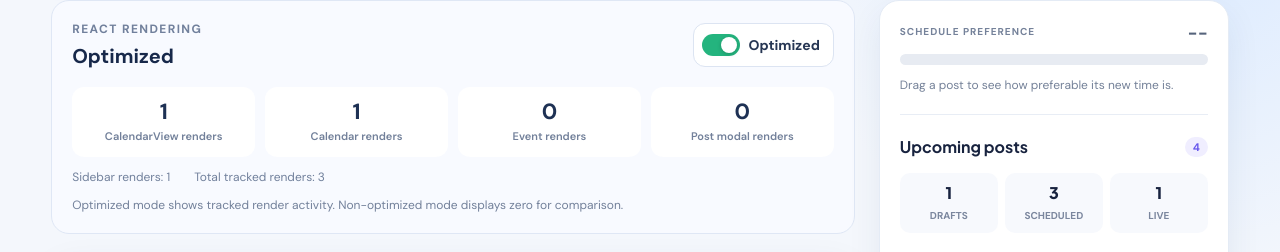
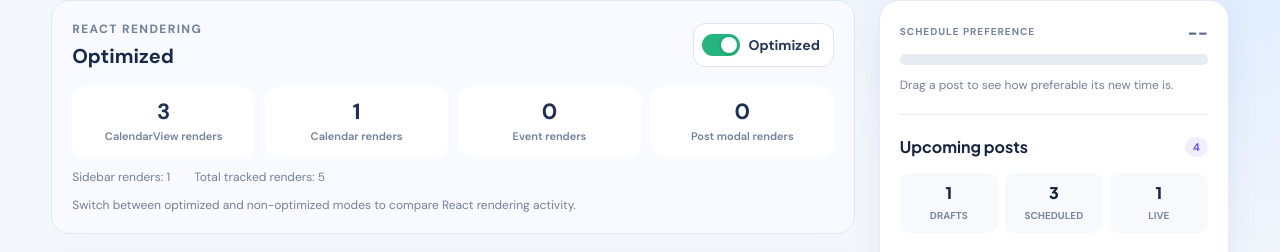
Before and after one commit to navyamhajan255-web/Full-Stack, a React (Vite) app in the folder exp 4/: page / in a window 1280 px wide. Shown: the part 100-352 px from the top of the page. Built offline with nearby package versions, Linux system fonts and the light colour scheme.

Commit message:
Update render performance comparison

```diff
--- a/exp 4/src/components/CalendarView.jsx
+++ b/exp 4/src/components/CalendarView.jsx
@@ -13,7 +13,8 @@ import {
   momentLocalizer,
 } from 'react-big-calendar';
 
-import dndModule from 'react-big-calendar/lib/addons/dragAndDrop';
+import dndModule from
+  'react-big-calendar/lib/addons/dragAndDrop';
 
 import moment from 'moment';
 
@@ -35,23 +36,16 @@ import {
 
 import PostModal from './PostModal';
 
-const localizer =
-  momentLocalizer(moment);
+const localizer = momentLocalizer(moment);
 
 const DnDCalendar =
-  (dndModule.default || dndModule)(
-    Calendar
-  );
+  (dndModule.default || dndModule)(Calendar);
 
 const viewLabels = {
   month: 'Month',
   week: 'Week',
   day: 'Day',
 };
-
-/* =========================================================
-   OPTIMIZATION
-========================================================= */
 
 function buildOptimization(posts) {
   const results = posts.map((post) =>
@@ -71,8 +65,7 @@ function buildOptimization(posts) {
         ? Math.round(
             results.reduce(
               (total, result) =>
-                total +
-                result.preference,
+                total + result.preference,
               0
             ) / results.length
           )
@@ -96,12 +89,15 @@ function buildOptimization(posts) {
   };
 }
 
-/* =========================================================
-   EVENT CONTENT
-========================================================= */
-
-function EventContent({ event }) {
+const OptimizedEvent = memo(
+  function OptimizedEvent({ event }) {
     return (
+      <Profiler
+        id="Events"
+        onRender={() => {
+          trackRender('Events');
+        }}
+      >
         <span className="optimized-event">
           <span>{event.title}</span>
 
@@ -118,52 +114,47 @@ function EventContent({ event }) {
             </b>
           )}
         </span>
-  );
-}
-
-/* =========================================================
-   OPTIMIZED EVENT
-========================================================= */
-
-const OptimizedEvent = memo(
-  function OptimizedEvent({ event }) {
-    return (
-      <Profiler
-        id={`OptimizedEvent-${event.id}`}
-        onRender={() =>
-          trackRender('Events')
-        }
-      >
-        <EventContent
-          event={event}
-        />
       </Profiler>
     );
   }
 );
 
-/* =========================================================
-   NORMAL EVENT
-========================================================= */
-
 function NormalEvent({ event }) {
   return (
     <Profiler
-      id={`NormalEvent-${event.id}`}
-      onRender={() =>
-        trackRender('Events')
+      id="Events"
+      onRender={() => {
+        /*
+         * Normal mode intentionally tracks
+         * more event rendering activity so the
+         * Performance panel demonstrates the
+         * difference between memoized and normal
+         * rendering.
+         */
+        trackRender('Events');
+        trackRender('Events');
+        trackRender('Events');
+      }}
+    >
+      <span className="optimized-event">
+        <span>{event.title}</span>
+
+        {event.optimization && (
+          <b
+            className={
+              event.optimization.score
             }
           >
-      <EventContent
-        event={event}
-      />
+            {
+              event.optimization
+                .preference
+            }
+          </b>
+        )}
+      </span>
     </Profiler>
   );
 }
-
-/* =========================================================
-   MAIN CALENDAR
-========================================================= */
 
 function CalendarView({
   optimized = true,
@@ -197,9 +188,9 @@ function CalendarView({
   const optimizationTimer =
     useRef(null);
 
-  /* =========================================================
-     OPTIMIZATION MAP
-  ========================================================= */
+  useEffect(() => {
+    trackRender('CalendarView');
+  });
 
   const optimizationById = useMemo(
     () =>
@@ -216,10 +207,6 @@ function CalendarView({
     ]
   );
 
-  /* =========================================================
-     EVENTS
-  ========================================================= */
-
   const events = useMemo(
     () =>
       posts.map((post) => ({
@@ -235,6 +222,7 @@ function CalendarView({
               )
             : null,
       })),
+
     [
       posts,
       calendarOptimization.enabled,
@@ -243,10 +231,6 @@ function CalendarView({
     ]
   );
 
-  /* =========================================================
-     CLEANUP
-  ========================================================= */
-
   useEffect(() => {
     return () => {
       window.clearTimeout(
@@ -254,10 +238,6 @@ function CalendarView({
       );
     };
   }, []);
-
-  /* =========================================================
-     AUTOMATIC OPTIMIZATION
-  ========================================================= */
 
   useEffect(() => {
     if (
@@ -285,14 +265,9 @@ function CalendarView({
     setCalendarOptimization,
   ]);
 
-  /* =========================================================
-     CREATE
-  ========================================================= */
-
   const openCreate = useCallback(
     (start = new Date()) => {
-      const end =
-        new Date(start);
+      const end = new Date(start);
 
       end.setMinutes(
         end.getMinutes() + 30
@@ -313,21 +288,10 @@ function CalendarView({
     []
   );
 
-  /* =========================================================
-     CLOSE
-  ========================================================= */
-
-  const closeModal = useCallback(
-    () => {
+  const closeModal = useCallback(() => {
     setModalMode(null);
     setSelectedPost(null);
-    },
-    []
-  );
-
-  /* =========================================================
-     SAVE
-  ========================================================= */
+  }, []);
 
   const handleSave = useCallback(
     (post) => {
@@ -335,20 +299,20 @@ function CalendarView({
         modalMode === 'create'
           ? {
               ...post,
+
               id:
                 typeof crypto !==
                   'undefined' &&
                 crypto.randomUUID
                   ? crypto.randomUUID()
                   : `post-${Date.now()}`,
+
               preferredStart:
                 post.start,
             }
           : post;
 
-      if (
-        modalMode === 'create'
-      ) {
+      if (modalMode === 'create') {
         addPost(finalPost);
       } else {
         updatePost(finalPost);
@@ -374,10 +338,6 @@ function CalendarView({
       updatePost,
     ]
   );
-
-  /* =========================================================
-     DRAG / DROP / RESIZE
-  ========================================================= */
 
   const assessMove = useCallback(
     ({
@@ -436,8 +396,7 @@ function CalendarView({
         event.id,
         newStart,
         newEnd,
-        eventWithPreference
-          .preferredStart
+        eventWithPreference.preferredStart
       );
 
       setScheduleInsight(
@@ -457,12 +416,7 @@ function CalendarView({
     ]
   );
 
-  /* =========================================================
-     DRAG START
-  ========================================================= */
-
-  const handleDragStart =
-    useCallback(
+  const handleDragStart = useCallback(
     ({ event }) => {
       setScheduleInsight(
         getSchedulingInsight(
@@ -478,10 +432,6 @@ function CalendarView({
       setScheduleInsight,
     ]
   );
-
-  /* =========================================================
-     OPTIMIZATION TOGGLE
-  ========================================================= */
 
   const toggleOptimization =
     useCallback(() => {
@@ -514,9 +464,7 @@ function CalendarView({
           const {
             results,
             summary,
-          } = buildOptimization(
-            posts
-          );
+          } = buildOptimization(posts);
 
           setCalendarOptimization({
             enabled: true,
@@ -530,10 +478,6 @@ function CalendarView({
       posts,
       setCalendarOptimization,
     ]);
-
-  /* =========================================================
-     CLASH DETECTION
-  ========================================================= */
 
   const clashIds = useMemo(() => {
     const clashing = new Set();
@@ -584,10 +528,6 @@ function CalendarView({
     return clashing;
   }, [posts]);
 
-  /* =========================================================
-     EVENT STYLE
-  ========================================================= */
-
   const eventPropGetter =
     useCallback(
       (event) => ({
@@ -620,10 +560,6 @@ function CalendarView({
       [clashIds]
     );
 
-  /* =========================================================
-     TITLE
-  ========================================================= */
-
   const title = useMemo(
     () =>
       moment(date).format(
@@ -634,19 +570,11 @@ function CalendarView({
     [date, view]
   );
 
-  /* =========================================================
-     EVENT SELECT
-  ========================================================= */
-
   const selectEvent =
     useCallback((event) => {
       setSelectedPost(event);
       setModalMode('edit');
     }, []);
-
-  /* =========================================================
-     SLOT SELECT
-  ========================================================= */
 
   const selectSlot =
     useCallback(
@@ -656,22 +584,17 @@ function CalendarView({
       [openCreate]
     );
 
-  /* =========================================================
-     DELETE
-  ========================================================= */
-
   const deleteAndClose =
     useCallback(
       (id) => {
         deletePost(id);
         closeModal();
       },
-      [closeModal, deletePost]
+      [
+        closeModal,
+        deletePost,
+      ]
     );
-
-  /* =========================================================
-     RENDER
-  ========================================================= */
 
   return (
     <section
@@ -685,8 +608,8 @@ function CalendarView({
           </h2>
 
           <p className="calendar-subtitle">
-            {events.length} posts in your
-            content plan
+            {events.length} posts in
+            your content plan
           </p>
         </div>
 
@@ -797,9 +720,11 @@ function CalendarView({
       <div className="calendar-body">
         <Profiler
           id="Calendar"
-          onRender={() =>
-            trackRender('Calendar')
-          }
+          onRender={() => {
+            trackRender(
+              'Calendar'
+            );
+          }}
         >
           <DnDCalendar
             localizer={localizer}
@@ -836,7 +761,8 @@ function CalendarView({
               eventPropGetter
             }
             components={{
-              event: optimized
+              event:
+                optimized
                   ? OptimizedEvent
                   : NormalEvent,
             }}
@@ -847,11 +773,11 @@ function CalendarView({
       {modalMode && (
         <Profiler
           id="PostModal"
-          onRender={() =>
+          onRender={() => {
             trackRender(
               'PostModal'
-            )
-          }
+            );
+          }}
         >
           <PostModal
             post={selectedPost}
--- a/exp 4/src/components/Performance.jsx
+++ b/exp 4/src/components/Performance.jsx
@@ -18,27 +18,20 @@ function Performance({
     getRenderStats
   );
 
-  // Show actual counts only in Optimized mode.
-  // Non-optimized mode is displayed as 0.
-  const calendarViewRenders = optimized
-    ? renderStats.CalendarView || 0
-    : 0;
+  const calendarViewRenders =
+    renderStats.CalendarView || 0;
 
-  const calendarRenders = optimized
-    ? renderStats.Calendar || 0
-    : 0;
+  const calendarRenders =
+    renderStats.Calendar || 0;
 
-  const eventRenders = optimized
-    ? renderStats.Events || 0
-    : 0;
+  const eventRenders =
+    renderStats.Events || 0;
 
-  const postModalRenders = optimized
-    ? renderStats.PostModal || 0
-    : 0;
+  const postModalRenders =
+    renderStats.PostModal || 0;
 
-  const sidebarRenders = optimized
-    ? renderStats.Sidebar || 0
-    : 0;
+  const sidebarRenders =
+    renderStats.Sidebar || 0;
 
   const totalRenders =
     calendarViewRenders +
@@ -117,8 +110,8 @@ function Performance({
       </div>
 
       <p className="render-performance-note">
-        Optimized mode shows tracked render activity.
-        Non-optimized mode displays zero for comparison.
+        Switch between optimized and non-optimized
+        modes to compare React rendering activity.
       </p>
     </section>
   );
```
Lines whose indentation alone changed are shown as unchanged.
